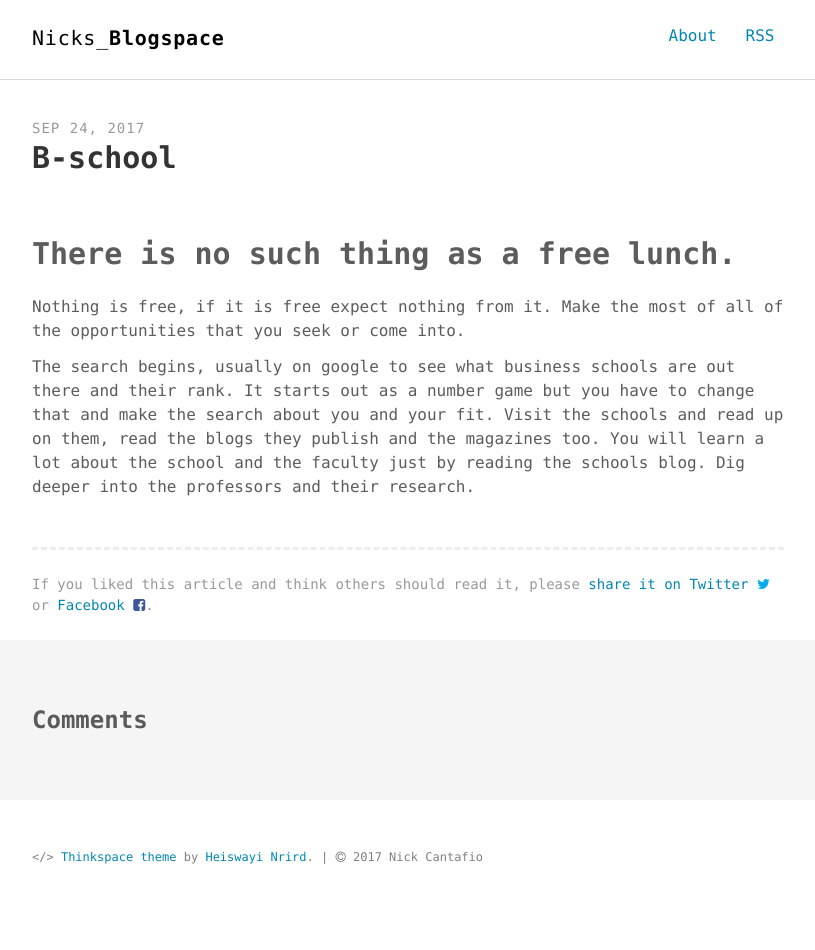
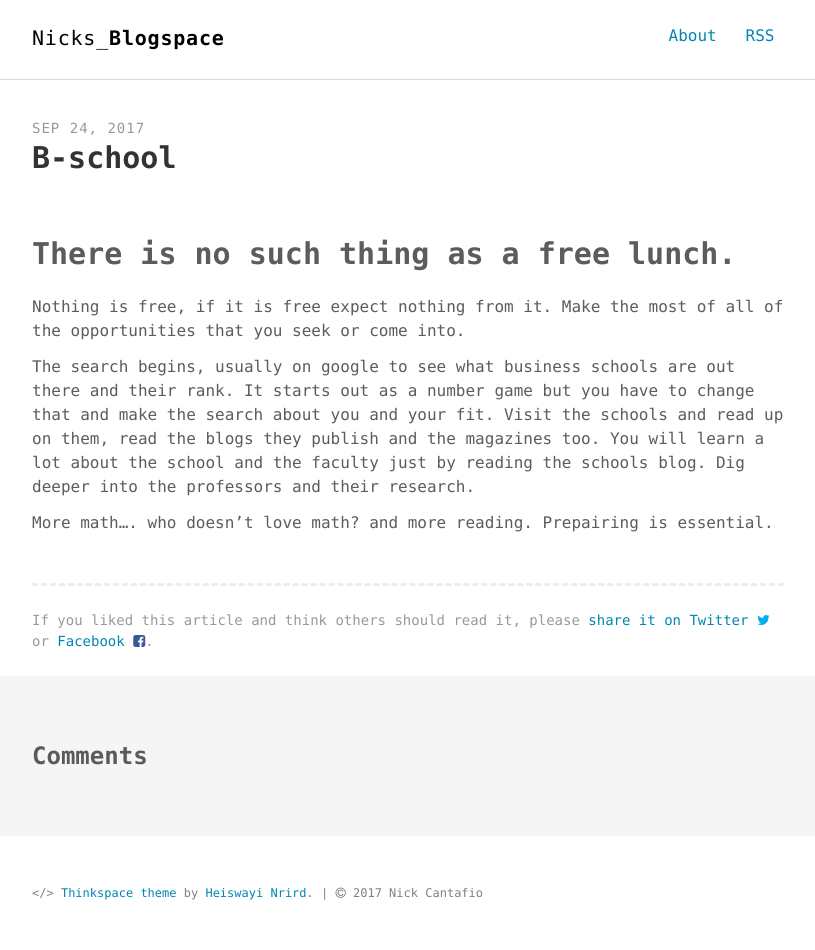
Before and after one commit to nickcanny/nickcanny.github.io, a Jekyll site: the page built from _posts/2017-9-24-B-school.md, in a window 1280 px wide. Shown: the whole page, without its empty margins (232-1047 px from the left). Built offline with Jekyll 4.4.1, drawn with Linux system fonts in a browser that asks for light colours; comment, search, counter and statistics services are not loaded; before the commit the page ends 914 px from its top, so only the background shows below that.

Commit message:
Update 2017-9-24-B-school.md

```diff
--- a/_posts/2017-9-24-B-school.md
+++ b/_posts/2017-9-24-B-school.md
@@ -12,3 +12,6 @@ keywords: "quant, b-school, numbers, salem witch trials"
 Nothing is free, if it is free expect nothing from it. Make the most of all of the opportunities that you seek or come into.
 
 The search begins, usually on google to see what business schools are out there and their rank. It starts out as a number game but you have to change that and make the search about you and your fit. Visit the schools and read up on them, read the blogs they publish and the magazines too. You will learn a lot about the school and the faculty just by reading the schools blog. Dig deeper into the professors and their research.
+
+More math.... who doesn't love math? and more reading.
+Prepairing is essential.
```
